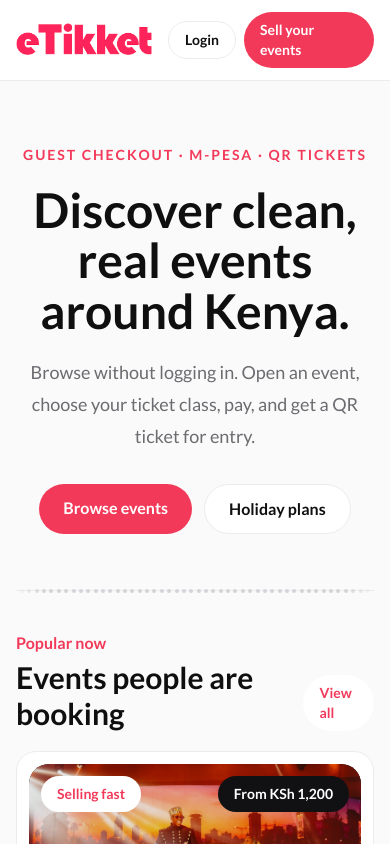
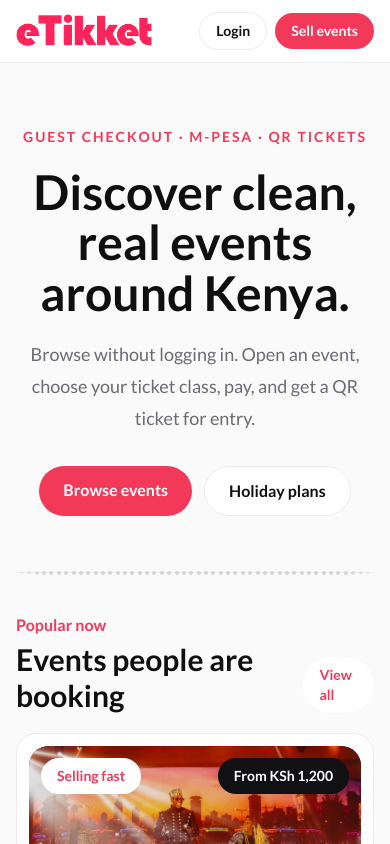
Before and after one commit to dennismutuku2005/eTikket, a Next.js app: page / in a window 390 px wide. Shown: the top 844 px of the page. Built offline with nearby package versions, Linux system fonts and the light colour scheme.

Commit message:
Updated nab

```diff
--- a/app/page.js
+++ b/app/page.js
@@ -18,7 +18,13 @@ function PublicHeader() {
         <div className="flex items-center gap-2 text-sm font-semibold">
           <Link href="/help" className="hidden rounded-full px-3 py-2 text-[#6b6b70] hover:bg-[#f4f4f5] hover:text-[#0f0f10] sm:inline-flex">Help</Link>
           <Link href="/login" className="rounded-full border border-[#ececec] px-4 py-2 hover:bg-[#f4f4f5]">Login</Link>
-          <Link href="/organizer" className="rounded-full bg-[#f33959] px-4 py-2 text-white hover:bg-[#d92847]">Sell your events</Link>
+          <Link
+            href="/organizer"
+            className="rounded-full bg-[#f33959] px-4 py-2 text-white hover:bg-[#d92847]"
+          >
+            <span className="hidden sm:inline">Sell your events</span>
+            <span className="sm:hidden">Sell events</span>
+          </Link>
         </div>
       </div>
     </header>
```
